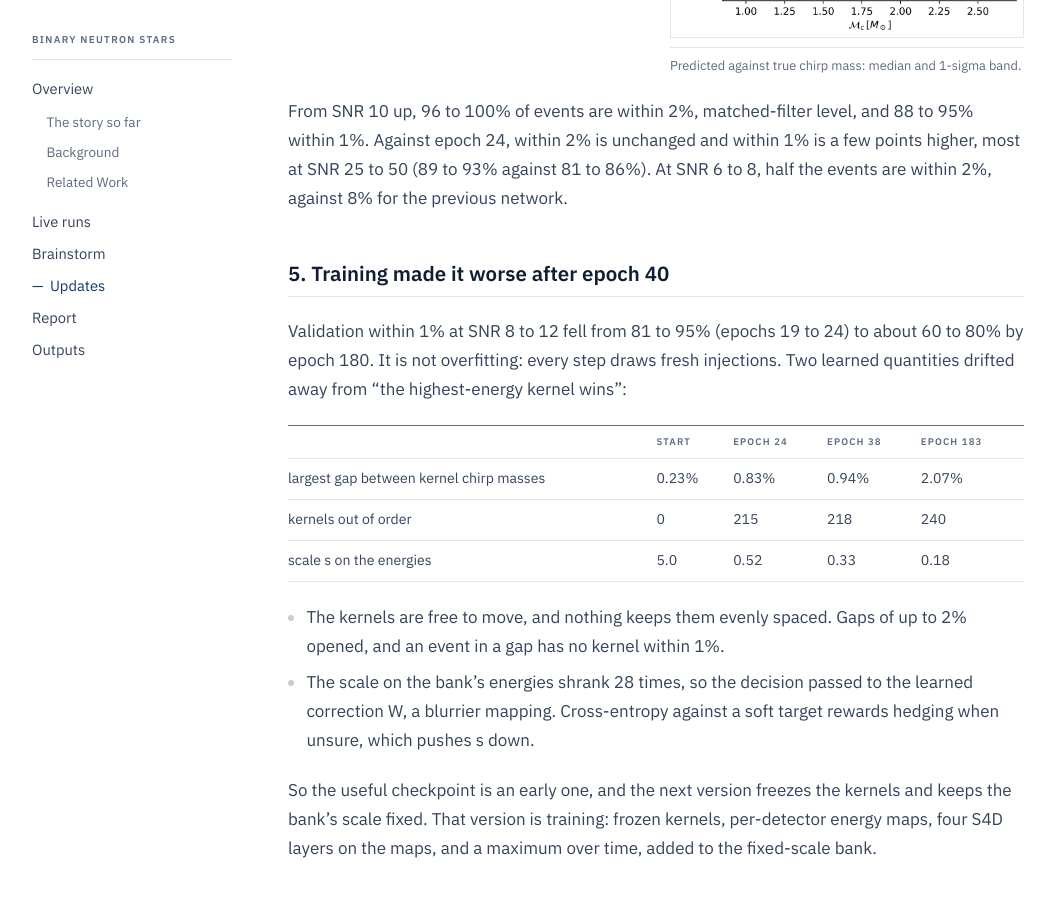
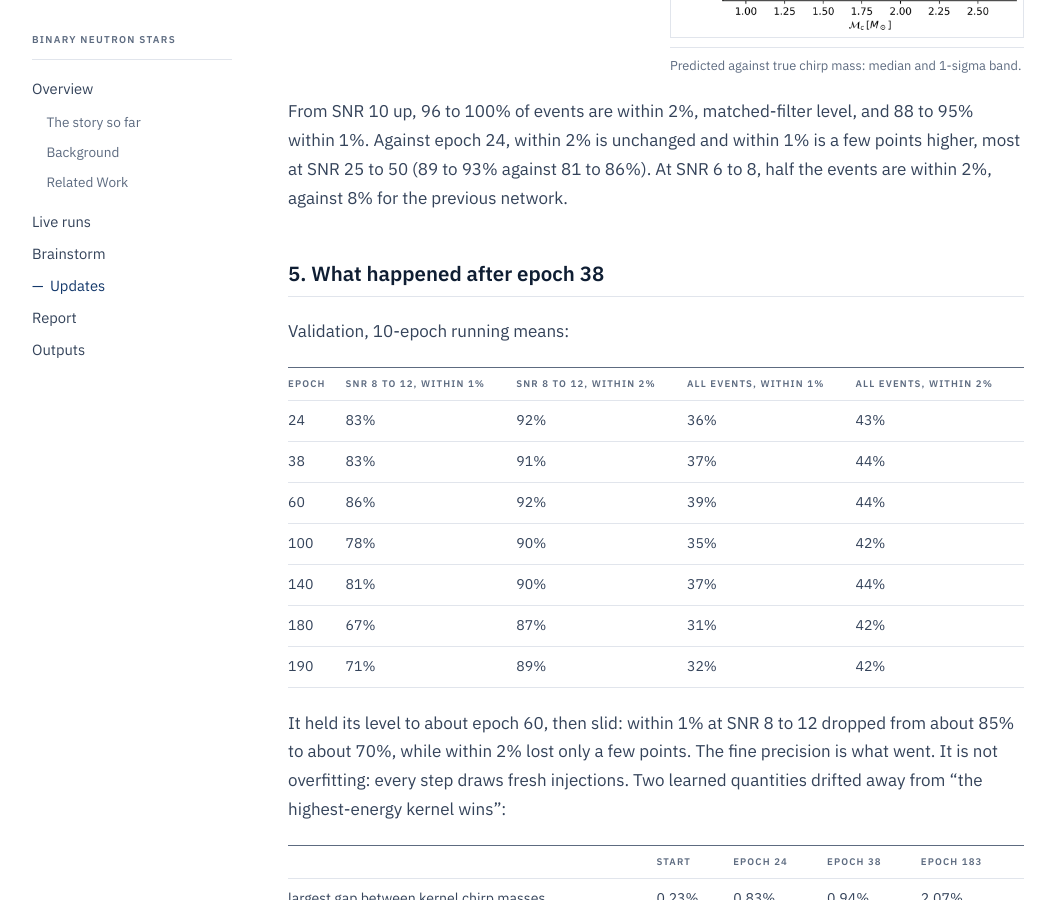
Before and after one commit to kyoon-mit/kyoon-mit.github.io, a Jekyll site: the page built from docs/_updates/2026-10-08-chirp-kernels-work.md, in a window 1280 px wide and 900 px high, scrolled down 8765 px. Shown: the whole window, without its empty margins (104-1159 px from the left). Built offline with Jekyll 4.4.1, drawn with Linux system fonts in a browser that asks for light colours.

Commit message:
Show what happened to the chirp-kernel run after epoch 38
Co-Authored-By: Claude Opus 5.5 <noreply@anthropic.com>

```diff
--- a/docs/_updates/2026-10-08-chirp-kernels-work.md
+++ b/docs/_updates/2026-10-08-chirp-kernels-work.md
@@ -290,10 +290,27 @@ is a few points higher, most at SNR 25 to 50 (89 to 93% against 81 to 86%).
 At SNR 6 to 8, half the events are within 2%, against 8% for the previous
 network.
 
-## 5. Training made it worse after epoch 40
+## 5. What happened after epoch 38
 
-Validation within 1% at SNR 8 to 12 fell from 81 to 95% (epochs 19 to 24)
-to about 60 to 80% by epoch 180. It is not overfitting: every step draws
+Validation, 10-epoch running means:
+
+<div markdown="1">
+
+| epoch | SNR 8 to 12, within 1% | SNR 8 to 12, within 2% | all events, within 1% | all events, within 2% |
+|---|---|---|---|---|
+| 24 | 83% | 92% | 36% | 43% |
+| 38 | 83% | 91% | 37% | 44% |
+| 60 | 86% | 92% | 39% | 44% |
+| 100 | 78% | 90% | 35% | 42% |
+| 140 | 81% | 90% | 37% | 44% |
+| 180 | 67% | 87% | 31% | 42% |
+| 190 | 71% | 89% | 32% | 42% |
+
+</div>
+
+It held its level to about epoch 60, then slid: within 1% at SNR 8 to 12
+dropped from about 85% to about 70%, while within 2% lost only a few points.
+The fine precision is what went. It is not overfitting: every step draws
 fresh injections. Two learned quantities drifted away from "the
 highest-energy kernel wins":
 
```
